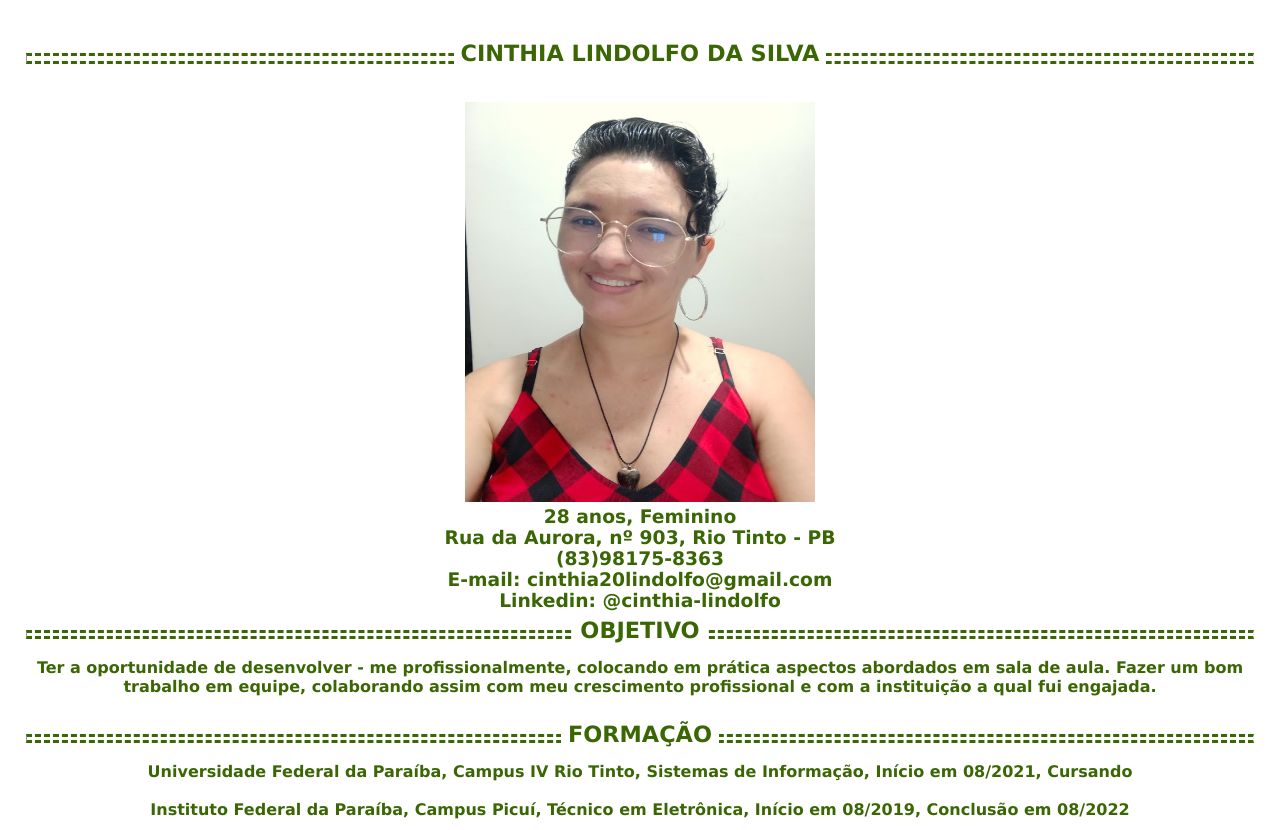
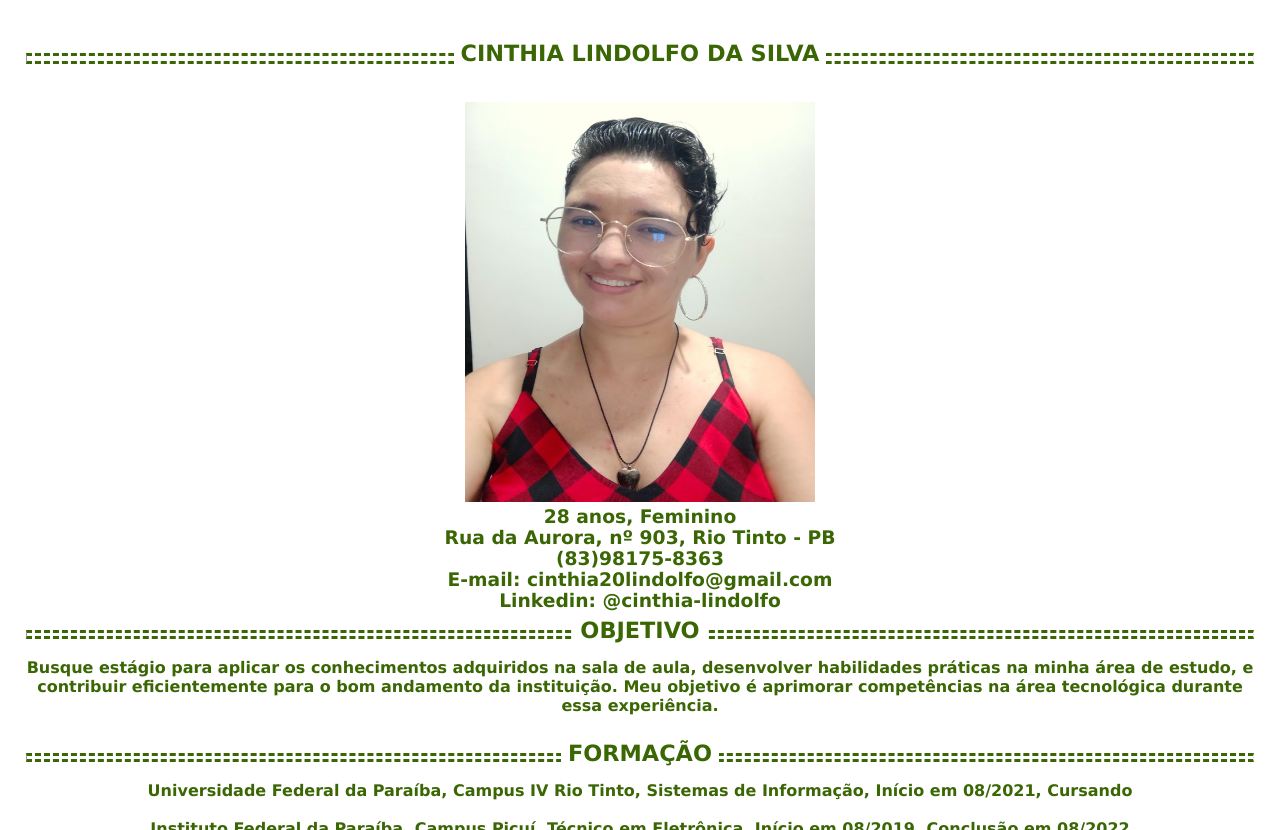
Before and after one commit to cinthialindolfo/Curriculo-my, a plain HTML site: page index.html in a window 1280 px wide. Drawn offline with Linux system fonts and the light colour scheme.

Commit message:
Ajuste no objetivo

```diff
--- a/index.html
+++ b/index.html
@@ -19,9 +19,10 @@
         <h3>Linkedin: @cinthia-lindolfo</h3><br>
         <hr class="hr_01"><br>
 
-        <p>Ter a oportunidade de desenvolver - me profissionalmente, colocando em
-            prática aspectos abordados em sala de aula. Fazer um bom trabalho em equipe,
-            colaborando assim com meu crescimento profissional e com a instituição a qual fui engajada.</p><br><br>
+        <p>Busque estágio para aplicar os conhecimentos adquiridos na sala de aula,
+            desenvolver habilidades práticas na minha área de estudo, e contribuir
+            eficientemente para o bom andamento da instituição. Meu objetivo é aprimorar
+            competências na área tecnológica durante essa experiência.</p><br><br>
         <hr class="hr_02"><br>
         <ul>
             <li>
```
